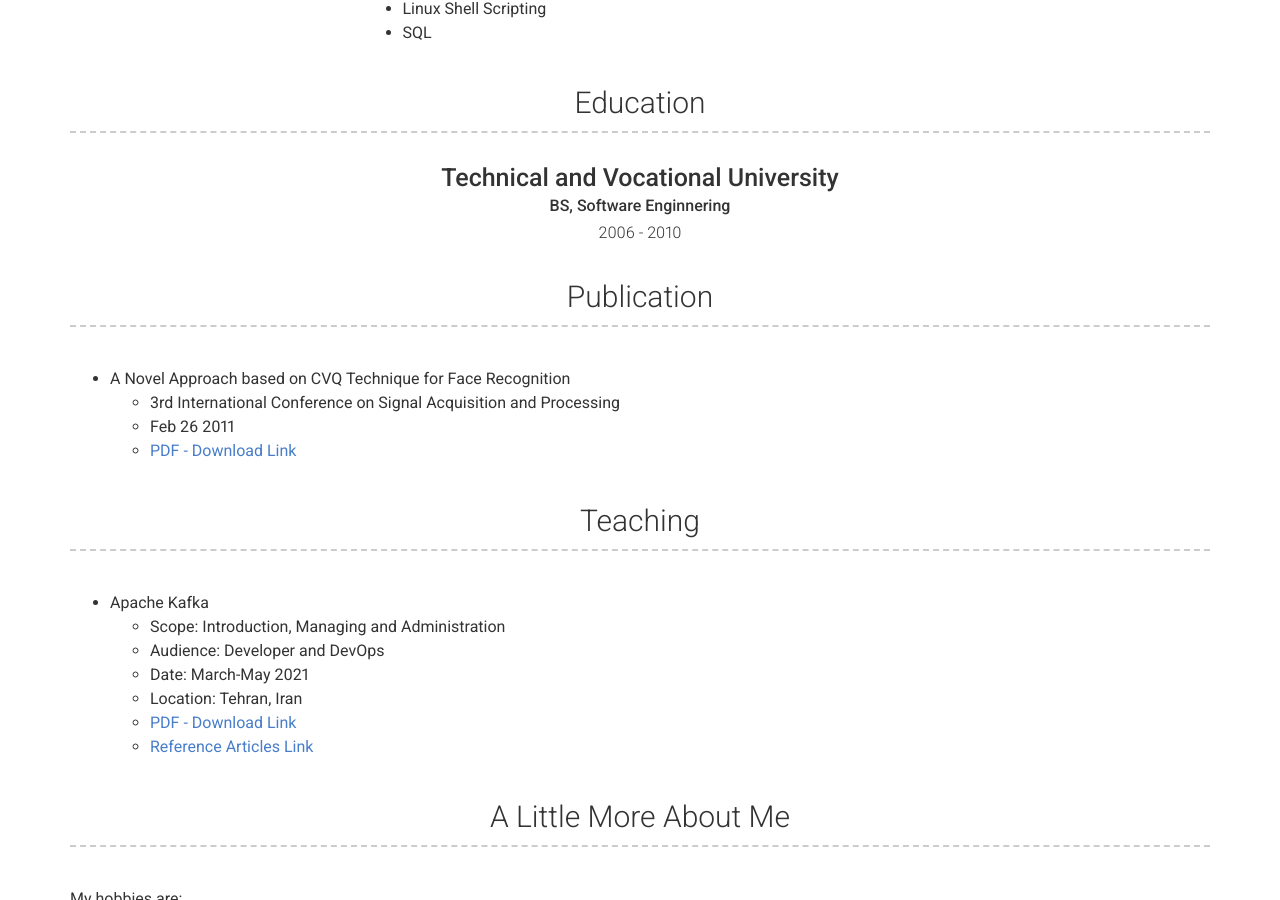
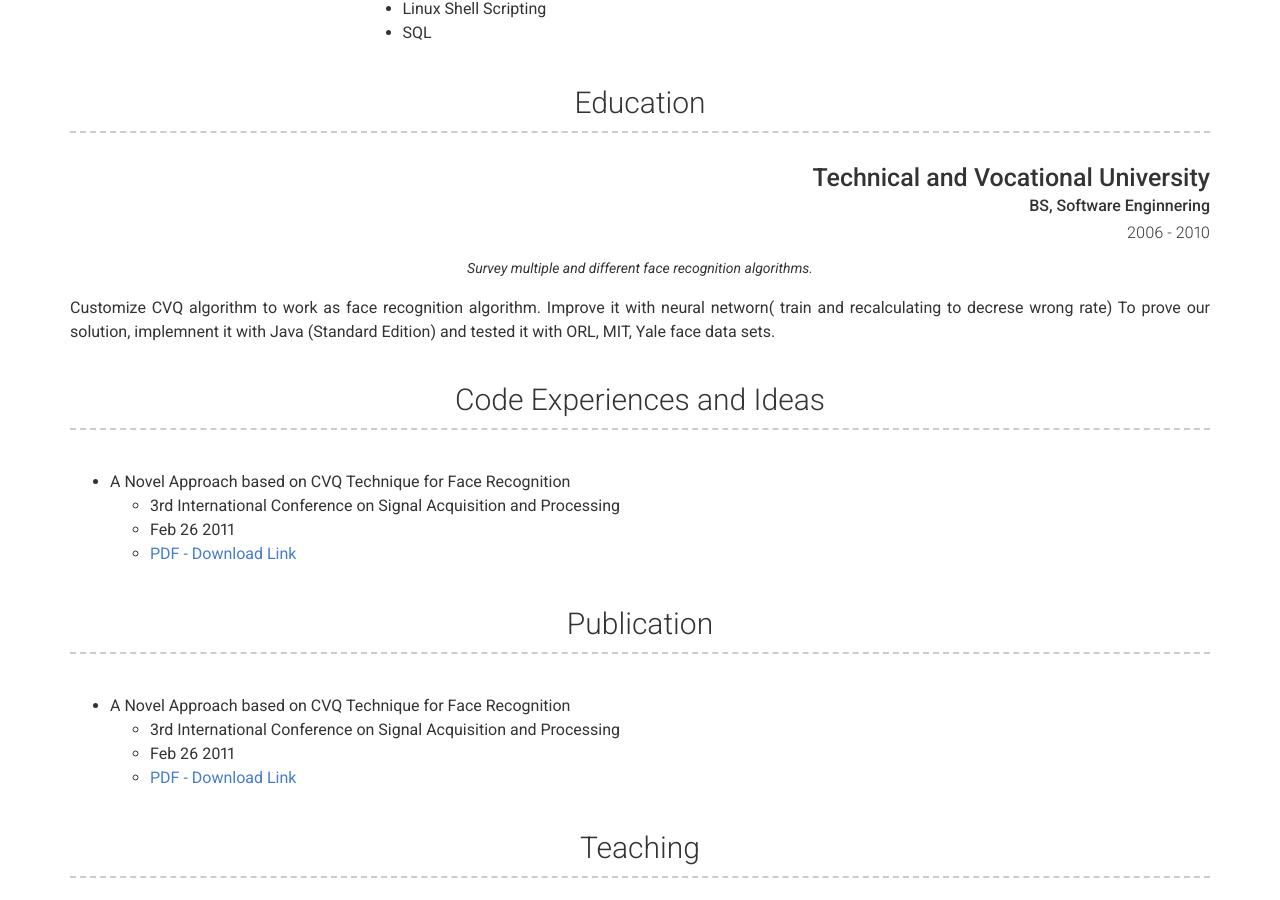
Before and after one commit to s-noroozi-cs/s-noroozi-cs.github.io, a Jekyll site: the page built from index.md, in a window 1280 px wide and 900 px high, scrolled down 619 px. Built offline with Jekyll 4.4.1, drawn with Linux system fonts in a browser that asks for light colours; nearby versions of some CDN libraries.

Commit message:
Update _config.yml

```diff
--- a/_config.yml
+++ b/_config.yml
@@ -42,11 +42,23 @@ content:
   - title: Education
     layout: list
     content:
-      - layout: top-middle
+      - layout: top-right
         title: Technical and Vocational University
         sub_title: BS, Software Enginnering
         caption: 2006 - 2010
+        quote: >
+          Survey multiple and different face recognition algorithms.
+        description: | # this will include new lines to allow paragraphs
+          Customize CVQ algorithm to work as face recognition algorithm. Improve it with neural networn( train and recalculating to decrese wrong rate)
+          To prove our solution, implemnent it with Java (Standard Edition) and tested it with ORL, MIT, Yale face data sets.
 
+  - title: Code Experiences and Ideas
+    layout: text
+    content: |
+         - A Novel Approach based on CVQ Technique for Face Recognition
+           - 3rd International Conference on Signal Acquisition and Processing
+           - Feb 26 2011
+           - <a href="documents/2011_ICSAP_A-Novel-Approach-based-on-CVQ-Technique-for-Face-Recognition.pdf" target="_blank">PDF - Download Link</a>
   - title: Publication
     layout: text
     content: |
```
